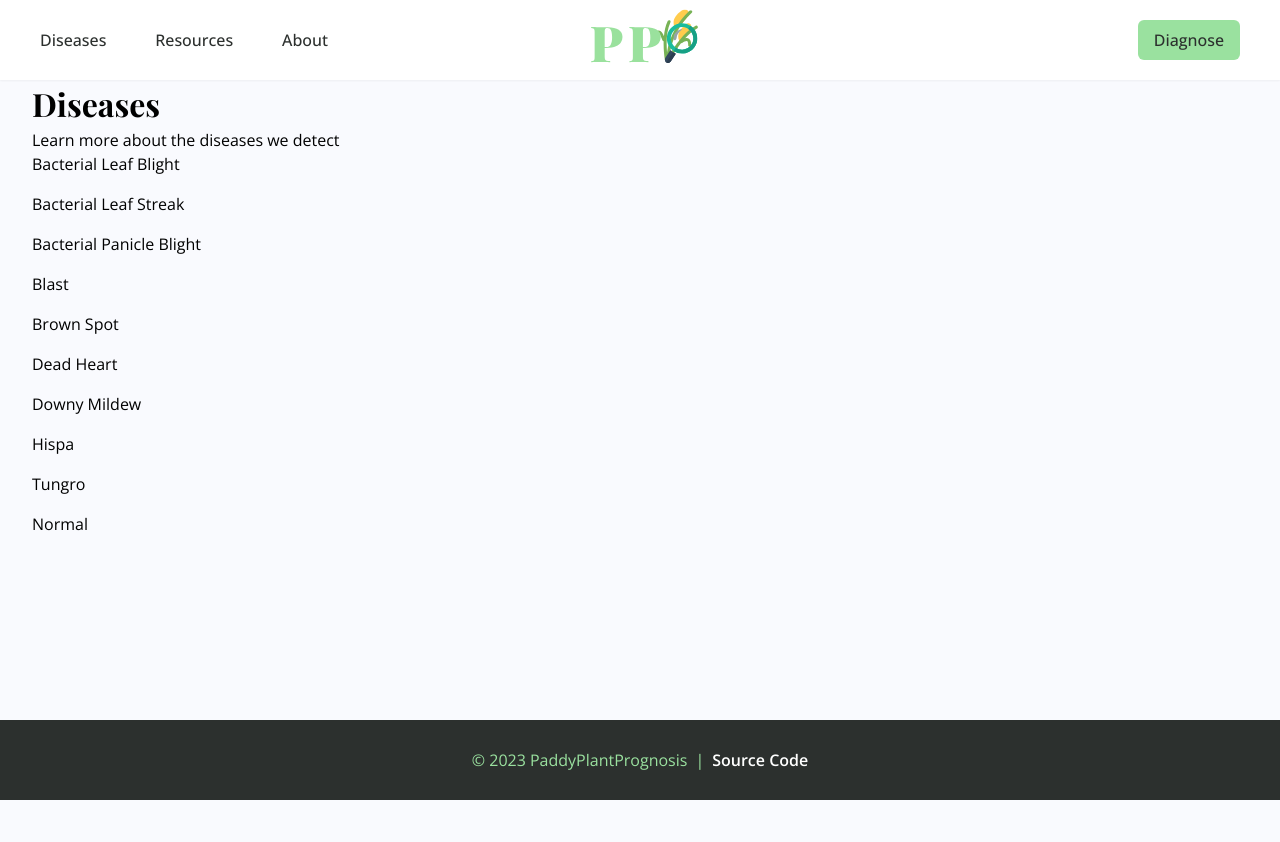
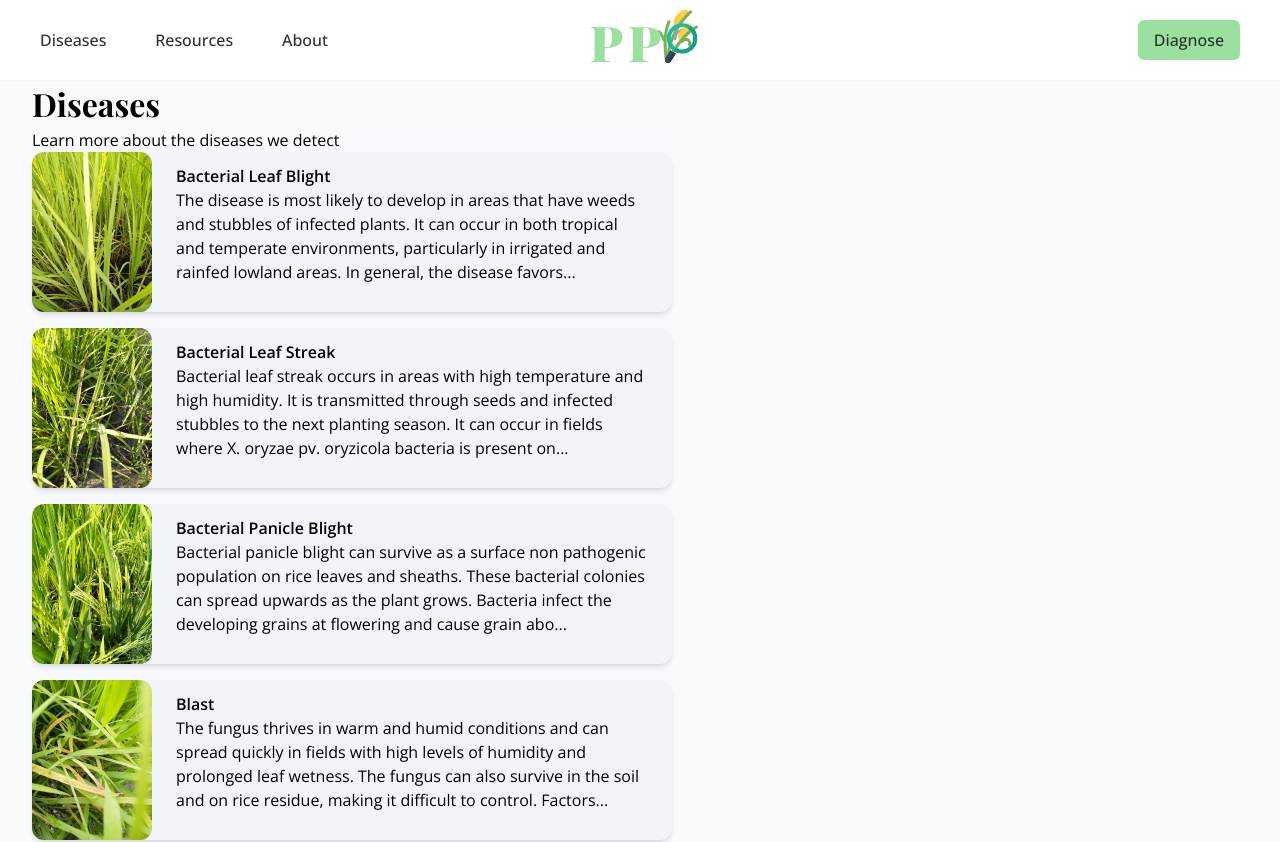
Before and after one commit to IdkwhatImD0ing/PaddyPlantPrognosis, a React (Vite) app in the folder client/: page /diseases in a window 1280 px wide. Shown: the top 842 px of the page. Before the commit the page ends 800 px from the top, so only its background shows below. Built offline with nearby package versions, Linux system fonts and the light colour scheme; a web font is replaced by a local one.

Commit message:
done diseases page

```diff
--- a/client/src/components/DiseaseCard.jsx
+++ b/client/src/components/DiseaseCard.jsx
@@ -1,10 +1,19 @@
 import React from 'react'
 
-const DiseaseCard = ({ name, description }) => {
+const DiseaseCard = ({ photo, name, description }) => {
   return (
-    <div>
-        <h2>{name}</h2>
-        <p>{description}</p>
+    <div className="md:w-[40rem] w-[100%] h-[10rem] flex bg-slate-100 rounded-xl shadow-md">
+        <img className="w-[10rem] rounded-xl object-cover" src={photo} alt="image"/>
+        <div className="flex flex-col justify-between px-6 py-3 text-left">
+            <figcaption>
+                <div className="text-left font-semibold">
+                    {name}
+                </div>
+                <div className="">
+                    {description}
+                </div>
+            </figcaption>
+        </div>
     </div>
   )
 }
--- a/client/src/components/index.js
+++ b/client/src/components/index.js
@@ -4,6 +4,7 @@ import Footer from './Footer'
 import Hero from './Hero'
 import Problem from './Problem'
 import Features from './Features'
+import DiseaseCard from './DiseaseCard'
 
 export {
   Navbar,
@@ -11,5 +12,6 @@ export {
   Footer,
   Hero,
   Problem,
-  Features
+  Features,
+  DiseaseCard,
 }
--- a/client/src/pages/Diseases.jsx
+++ b/client/src/pages/Diseases.jsx
@@ -1,24 +1,21 @@
 import Disease from "./Disease"
-import Data from './data.json';
-import { useParams, Link } from "react-router-dom";
+import Data from './data.json'
+import { Link } from "react-router-dom"
+import DiseaseCard from "../components/DiseaseCard"
+
 
 const Diseases = () => {
+  const pages = [0,1,2,3,4,5,6,7,8,9]
+
   return (
     <div className="flex justify-center">
       <div className="w-[100rem] px-8 mt-[5rem] mb-[5rem]">
         <h1 className="font-serif text-[32px] font-bold">Diseases</h1>
         <p>Learn more about the diseases we detect</p>
         <div className="flex flex-col gap-4">
-          <Link to={`/Diseases/${0}`} className="hover:text-[#537a5a]">Bacterial Leaf Blight</Link>
-          <Link to={`/Diseases/${1}`} className="hover:text-[#537a5a]">Bacterial Leaf Streak</Link>
-          <Link to={`/Diseases/${2}`} className="hover:text-[#537a5a]">Bacterial Panicle Blight</Link>
-          <Link to={`/Diseases/${3}`} className="hover:text-[#537a5a]">Blast</Link>
-          <Link to={`/Diseases/${4}`} className="hover:text-[#537a5a]">Brown Spot</Link>
-          <Link to={`/Diseases/${5}`} className="hover:text-[#537a5a]">Dead Heart</Link>
-          <Link to={`/Diseases/${6}`} className="hover:text-[#537a5a]">Downy Mildew</Link>
-          <Link to={`/Diseases/${7}`} className="hover:text-[#537a5a]">Hispa</Link>
-          <Link to={`/Diseases/${8}`} className="hover:text-[#537a5a]">Tungro</Link>
-          <Link to={`/Diseases/${9}`} className="hover:text-[#537a5a]">Normal</Link>
+          {pages.map(page => (
+            <Link to={`/diseases/${page}`}><DiseaseCard photo={`/sample-paddies/${page}.jpg`} name={Data[page].name} description={`${Data[page].cause.slice(0,238).replace(/^\s+|\s+$/gm,'')}...`}/></Link>
+          ))}
         </div>
       </div>
     </div>
```
